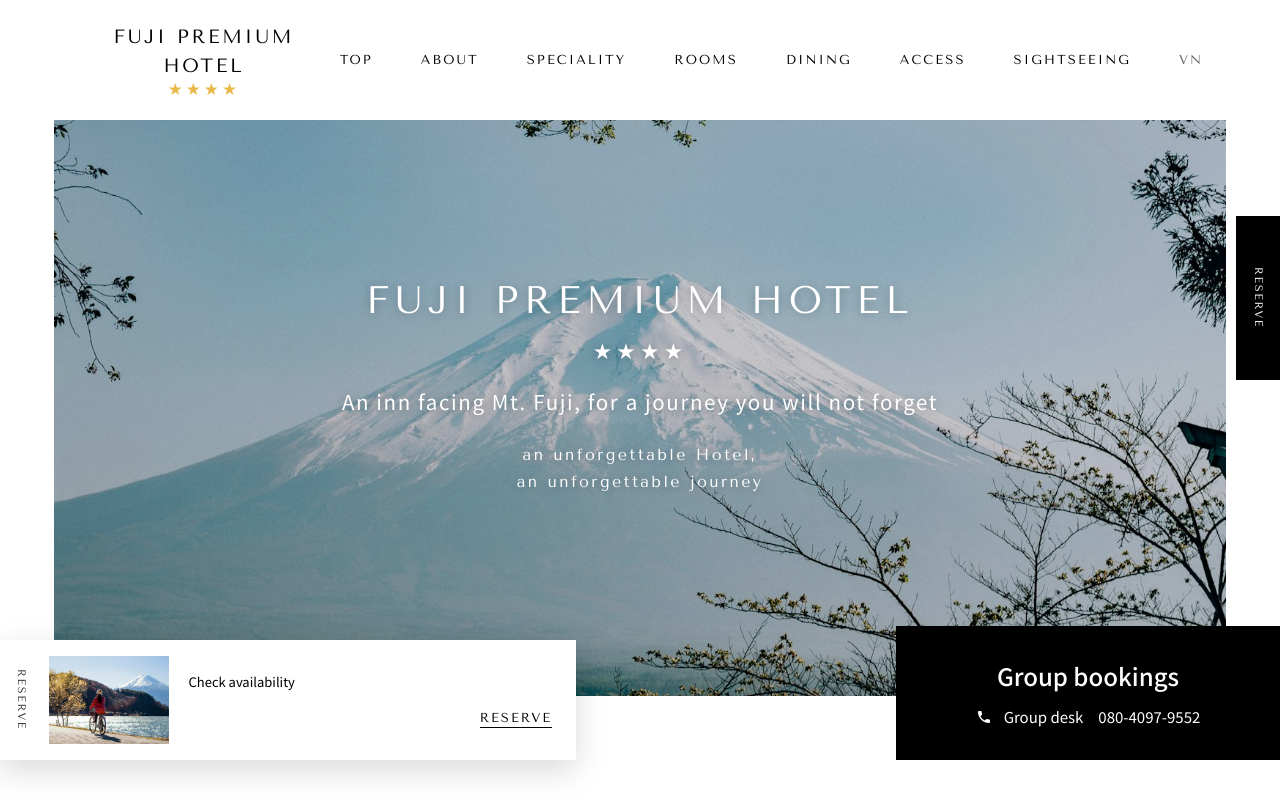
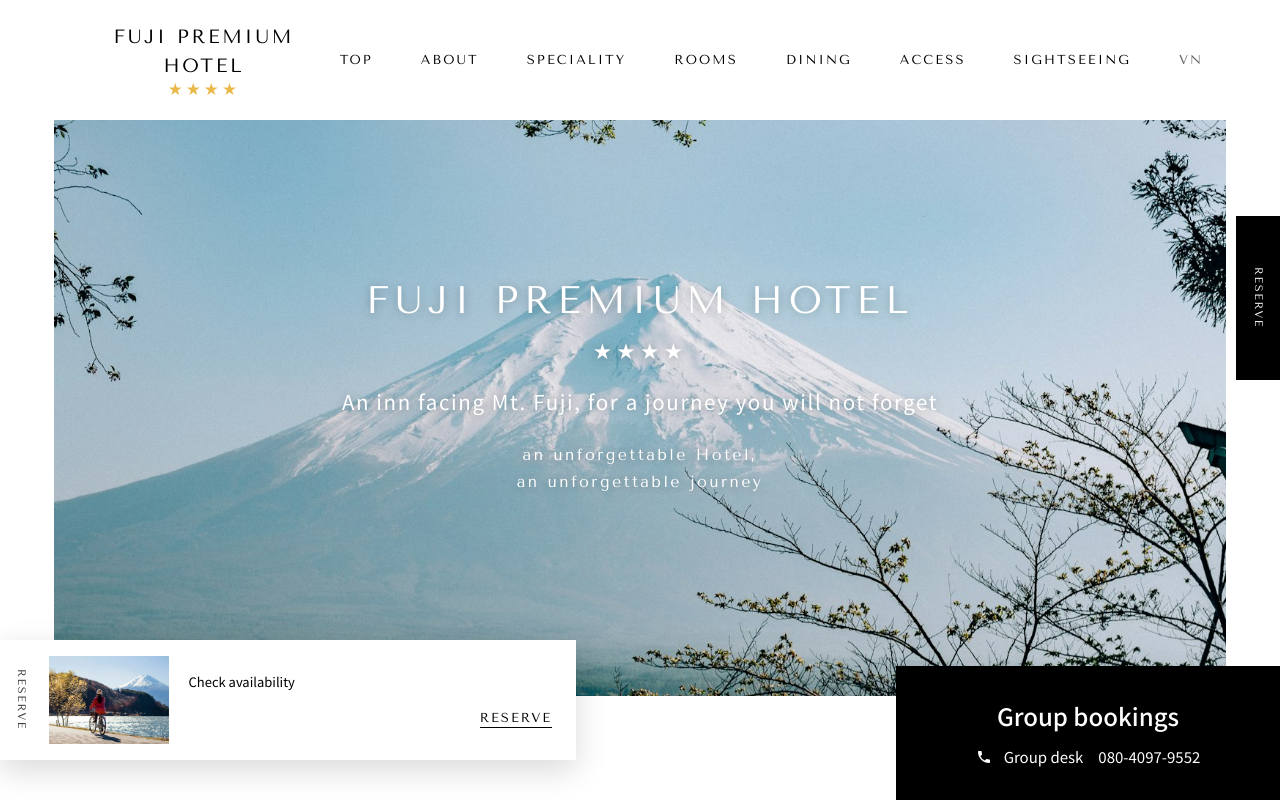
Before and after one commit to adhikarisumit/vnt, a Next.js app: page /en/hotels/fuji in a window 1280 px wide. Shown: the top 800 px of the page. Built offline with nearby package versions, Linux system fonts and the light colour scheme.

Commit message:
Hotel page: bright hero photo and pinned group box, like live

```diff
--- a/src/app/[locale]/hotels/[slug]/page.tsx
+++ b/src/app/[locale]/hotels/[slug]/page.tsx
@@ -162,7 +162,6 @@ export default async function HotelPage({ params }: { params: Promise<{ locale:
       <section className="relative pb-28 md:pb-16">
         <div className="relative mx-auto h-[26rem] overflow-hidden md:mx-[4.2%] md:h-[clamp(30rem,45vw,41rem)]">
           <Image src={art?.hero ?? hotel.hero} alt={title} fill priority sizes="100vw" className="object-cover" />
-          <div className="absolute inset-0 bg-black/15" />
           <div className="relative flex h-full flex-col items-center justify-center px-5 text-center text-white [text-shadow:0_1px_10px_rgba(0,0,0,0.25)] md:-mt-6">
             <h1 className="font-[family-name:var(--font-tenor)] text-[clamp(1.6rem,3vw,2.6rem)] tracking-[0.15em]">{title}</h1>
             <p className="mt-1 text-[1.1rem] tracking-[0.2em] md:text-[1.35rem]">{'★'.repeat(hotel.stars)}</p>
@@ -192,8 +191,8 @@ export default async function HotelPage({ params }: { params: Promise<{ locale:
           </span>
         </a>
 
-        {/* Black group box, bottom right. */}
-        <div className="absolute right-0 bottom-0 z-10 hidden w-[19rem] flex-col items-center bg-black px-8 py-8 text-white md:flex lg:w-[24rem]">
+        {/* Black group box, pinned bottom right like live. */}
+        <div className="fixed right-0 bottom-0 z-[110] hidden w-[19rem] flex-col items-center bg-black px-8 py-8 text-white md:flex lg:w-[24rem]">
           <p className="text-[1.5rem] font-medium">{L(S.groupTitle)}</p>
           <a href="tel:08040979552" className="mt-3 flex items-center gap-3 text-[0.9375rem] hover:opacity-75">
             <PhoneIcon /> {L(S.groupDesk)}　080-4097-9552
```
